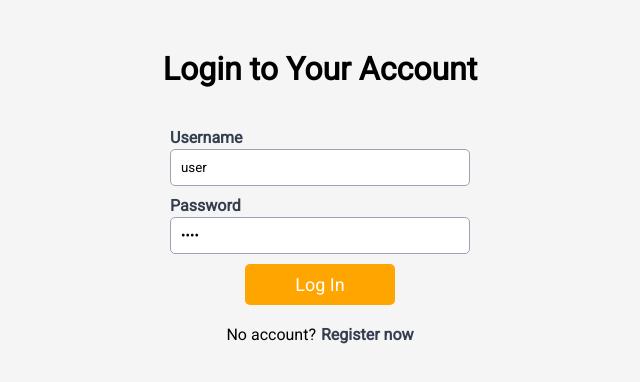
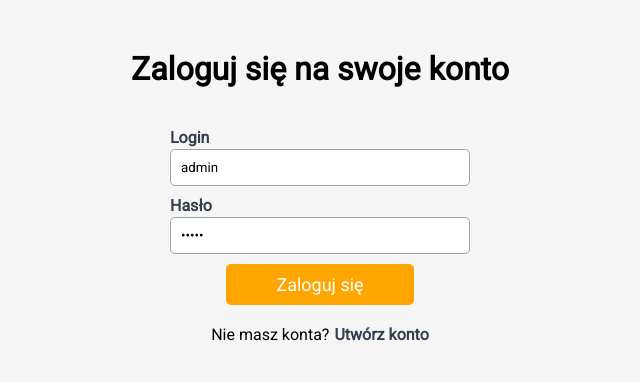
Before and after one commit to wojciechgrochecki/PWO_projekt_front, a React (Vite) app: page /login in a window 1280 px wide. Shown: the top 382 px of the page, without its empty margins (320-960 px from the left). Built offline with nearby package versions, Linux system fonts and the light colour scheme.

Commit message:
feat(login): show toast on server response, change lang to PL

```diff
--- a/src/components/Login/LoginForm.jsx
+++ b/src/components/Login/LoginForm.jsx
@@ -1,39 +1,47 @@
-import { useState } from "react"
-import styles from "./Login.module.css"
+import { useState } from "react";
+import styles from "./Login.module.css";
 import { useAuth } from "../../hooks/auth";
 import { Link } from "react-router-dom";
+import { toast } from "react-toastify";
 
 export default function Login() {
-    const [formData, setFormData] = useState({ username: "user", password: "user" })
-    const [error, setError] = useState("")
+  const [formData, setFormData] = useState({
+    username: "admin",
+    password: "admin",
+  });
   const { login } = useAuth();
 
   function handleChange(e) {
     const { name, value } = e.target;
-        setFormData((prevFormData) => ({ ...prevFormData, [name]: value }))
+    setFormData((prevFormData) => ({ ...prevFormData, [name]: value }));
   }
 
   const handleSubmit = async (e) => {
-        e.preventDefault()
+    e.preventDefault();
     try {
       await login(formData);
     } catch (error) {
-            if (
-                error.response &&
-                error.response.status >= 400 &&
-                error.response.status <= 500
-            ) {
-                setError(error.response.data.message)
+      console.log(error);
+      if (error.response) {
+        if (error.response.status == 401) {
+          toast.warn("Niepoprawne dane logowania");
+        }
+        //serwer zwrócił status
+      } else if (error.request) {
+        //wysłano zapytanie ale nie została zwrócona odpowiedź od serwera
+        console.log(error);
+        toast.dismiss();
+        toast.error("Błąd serwera");
+        return;
       }
     }
-    }
+  };
   return (
     <div className={styles["form-container"]}>
-            <h1>Login to Your Account</h1>
-            <form className={styles["form"]}
-                onSubmit={handleSubmit}>
+      <h1>Zaloguj się na swoje konto</h1>
+      <form className={styles["form"]} onSubmit={handleSubmit}>
         <div>
-                    <h3>Username</h3>
+          <h3>Login</h3>
           <input
             type="text"
             name="username"
@@ -44,7 +52,7 @@ export default function Login() {
           />
         </div>
         <div>
-                    <h3>Password</h3>
+          <h3>Hasło</h3>
           <input
             type="password"
             name="password"
@@ -54,19 +62,17 @@ export default function Login() {
             className={styles.input}
           />
         </div>
-                {error && <div
-                    className={styles["error-message"]}>{error}</div>}
-                <button type="submit"
-                    className={styles["submit-button"]}>
-                    Log In
+        <button type="submit" className={styles["submit-button"]}>
+          Zaloguj się
         </button>
       </form>
 
-            <div className={styles['link-wrap']}>
-                No account? <Link to='/register' style={{ textDecoration: 'none' }}><div className={styles["register-link"]}>Register now</div></Link>
+      <div className={styles["link-wrap"]}>
+        Nie masz konta?{" "}
+        <Link to="/register" style={{ textDecoration: "none" }}>
+          <div className={styles["register-link"]}>Utwórz konto</div>
+        </Link>
       </div>
-
     </div>
-
-    )
+  );
 }
```
Lines whose indentation alone changed are shown as unchanged.
